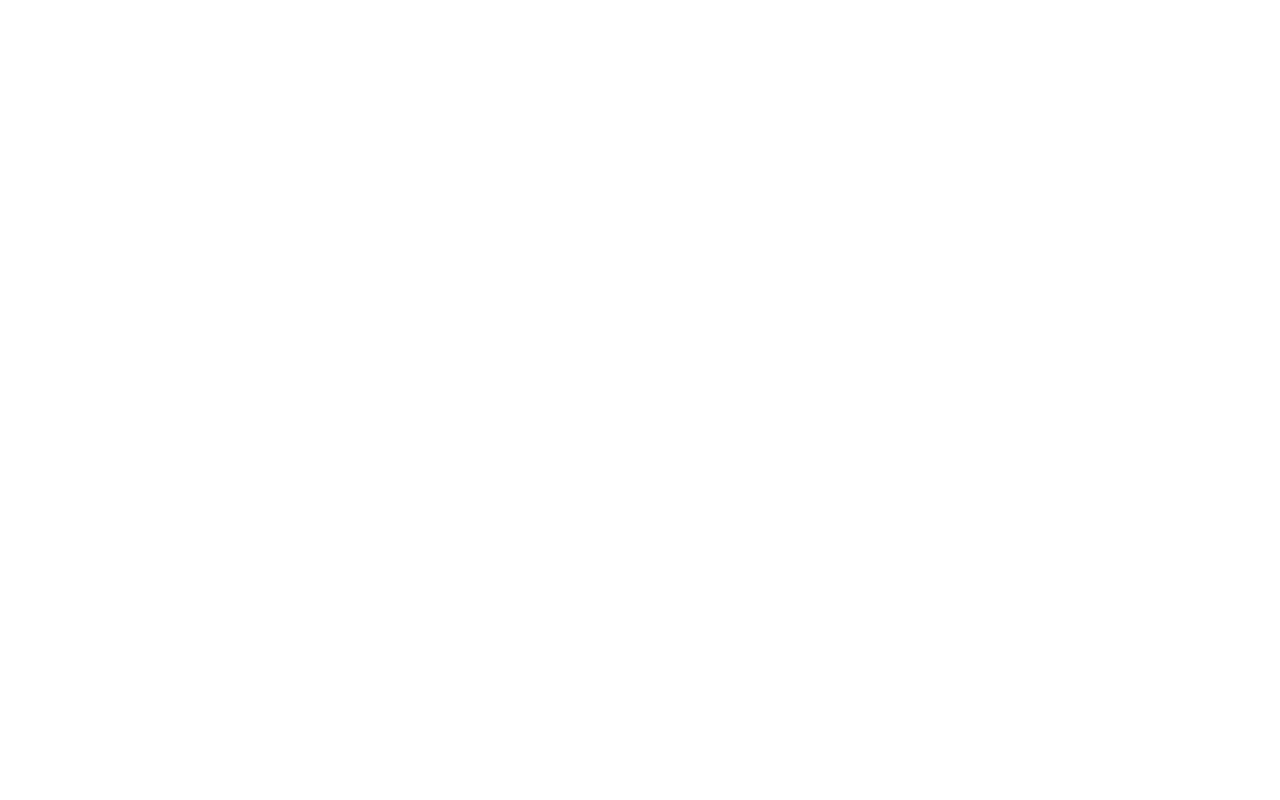
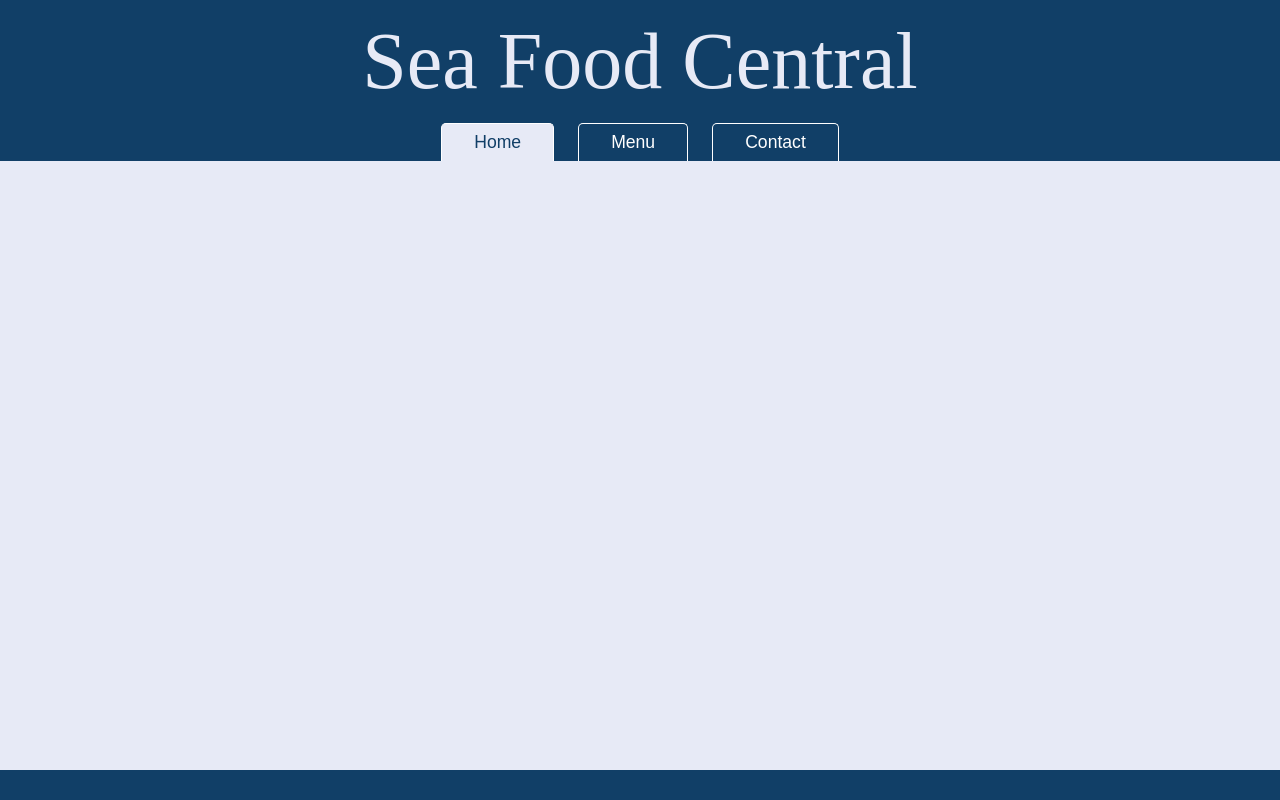
Before and after one commit to sixtynine696969/restaurant-page, a website built with webpack: page dist/index.html in a window 1280 px wide. Built offline with nearby package versions, Linux system fonts and the light colour scheme; a web font is replaced by a local one.

Commit message:
Write header and footer and add styles

```diff
--- a/dist/index.html
+++ b/dist/index.html
@@ -4,10 +4,22 @@
     <meta charset="UTF-8">
     <meta http-equiv="X-UA-Compatible" content="IE=edge">
     <meta name="viewport" content="width=device-width, initial-scale=1.0">
-    <script src="main.js"></script>
-    <title>Document</title>
+    <script src="main.js" defer></script>
+    <link rel="stylesheet" href="style.css">
+    <title>Restaurant Page</title>
 </head>
 <body>
-
+    <div class="content">
+        <header>
+            <p class="restaurant-name">Sea Food Central</p>
+            <nav>
+                <button type="button" class="selected">Home</button>
+                <button type="button">Menu</button>
+                <button type="button">Contact</button>
+            </nav>
+        </header>
+        <main></main>
+        <footer></footer>
+    </div>
 </body>
 </html>
--- /dev/null
+++ b/dist/main.js
@@ -0,0 +1 @@
+(()=>{const e=document.querySelectorAll("button");e.forEach((c=>{c.addEventListener("click",(()=>{e.forEach((e=>{e.classList.remove("selected")})),c.classList.add("selected")}))}))})();
--- /dev/null
+++ b/dist/style.css
@@ -0,0 +1,71 @@
+@import url("https://fontlibrary.org//face/grotesque-bourgeoisie");
+
+:root {
+    --dark-blue: #113f67;
+    --light-blue: #38598b;
+    --purple: #a2a8d3;
+    --white: #e7eaf6;
+}
+
+*, *::before, *::after {
+    margin: 0;
+    padding: 0;
+    box-sizing: border-box;
+}
+
+.content {
+    min-height: 100vh;
+    display: grid;
+    grid-template-rows: max-content 1fr 30px;
+}
+
+header {
+    display: flex;
+    flex-direction: column;
+    justify-content: center;
+    align-items: center;
+    background-color: #113f67;
+}
+
+header > p {
+    font-family: "GrotesqueBourgeoisieRegular";
+    font-size: 5rem;
+    padding: 1rem 0;
+    color: var(--white);
+}
+
+header nav {
+    display: flex;
+    gap: 1.5rem;
+}
+
+header nav button {
+    font-size: 1.1rem;
+    padding: 0.5rem 2rem;
+
+    background-color: var(--white);
+    border-top-right-radius: 5px;
+    border-top-left-radius: 5px;
+
+    border: none;
+    border-top: 1px solid white;
+    border-right: 1px solid white;
+    border-left: 1px solid white;
+
+    background-color: var(--dark-blue);
+    color: white;
+}
+
+header nav button.selected {
+    background-color: var(--white);
+    color: var(--dark-blue);
+}
+
+main {
+    background-color: var(--white);
+}
+
+footer {
+    background-color: var(--dark-blue);
+    color: var(--white)
+}
```
